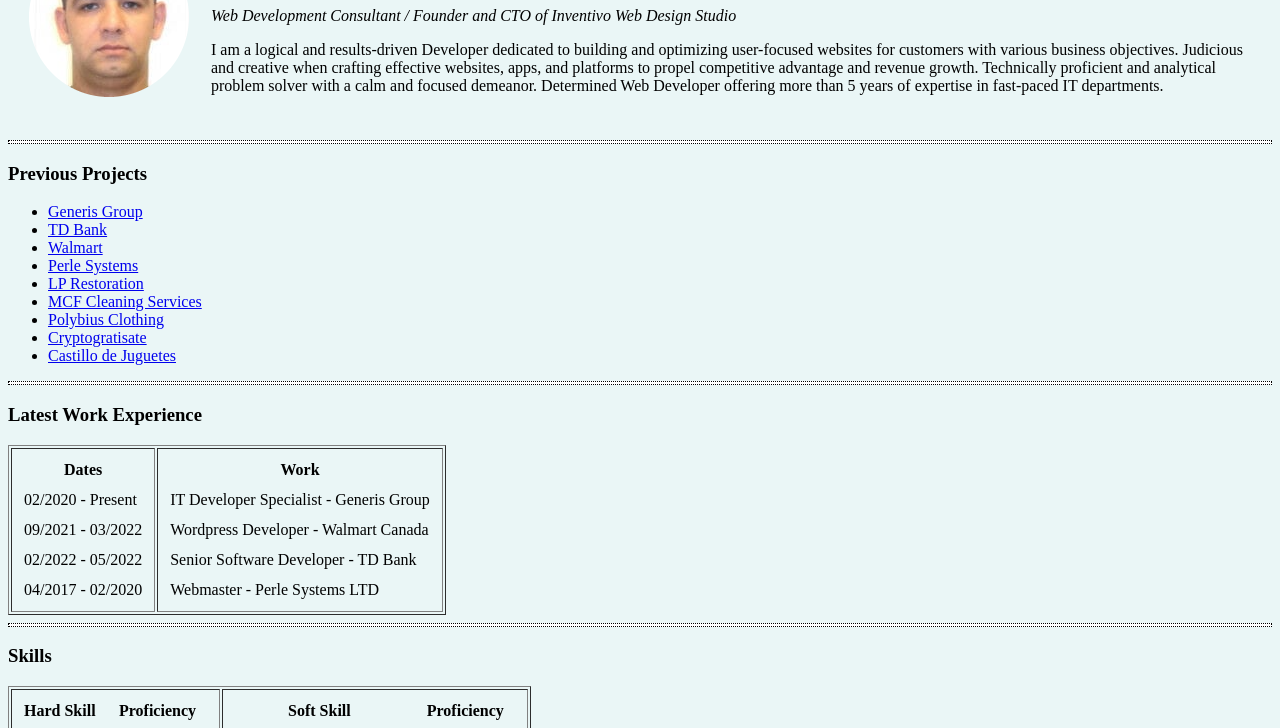
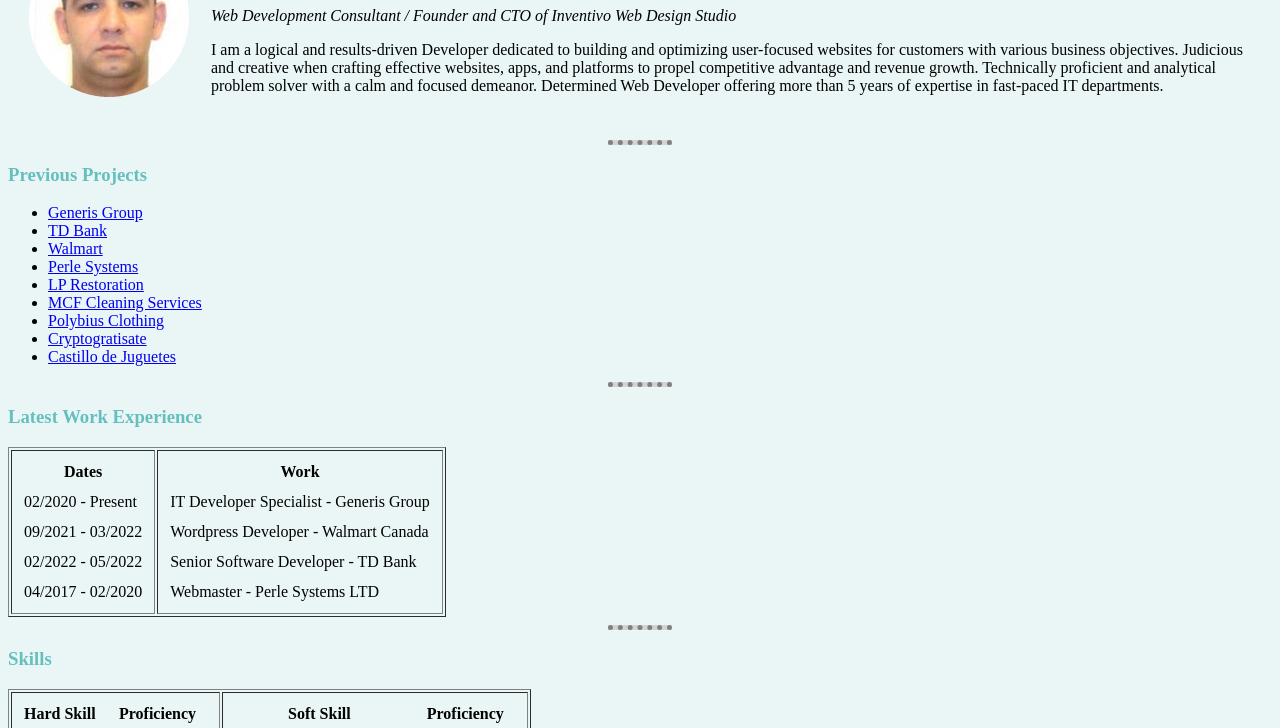
Before and after one commit to tonylasarna/Vintage-Portfolio, a plain HTML site: page index.html in a window 1280 px wide. Shown: the part 102-830 px from the top of the page. Drawn offline with Linux system fonts and the light colour scheme.

Commit message:
A little more styles

```diff
--- /dev/null
+++ b/css/styles.css
@@ -0,0 +1,16 @@
+body {
+    background-color: #eaf6f6;
+  }
+  hr {
+    background-color: lightgray;
+    border-style: none;
+    border-top-style: dotted;
+    border-color: grey;
+    border-width: 5px;
+    height:0px;
+    width: 5%;
+
+  }
+  h1, h3 {
+    color:#66BFBF ;
+  }
--- a/index.html
+++ b/index.html
@@ -4,18 +4,7 @@
     <meta charset="utf-8">
     <meta name="description" content="My website is my portfolio for my awesome web developer work.">
     <title>Anthony's Portfolio Site</title>
-    <style>
-      body {
-        background-color: #eaf6f6;
-      }
-      hr {
-        background-color: white;
-        border-style: dotted;
-        height:2px;
-
-      }
-
-    </style>
+    <link rel="stylesheet" href="css/styles.css">
   </head>
   <body>
     <table cellspacing="20px">
```
Also changed, not shown: contact-me.html (+1 -0 lines), education.html (+1 -0 lines).
